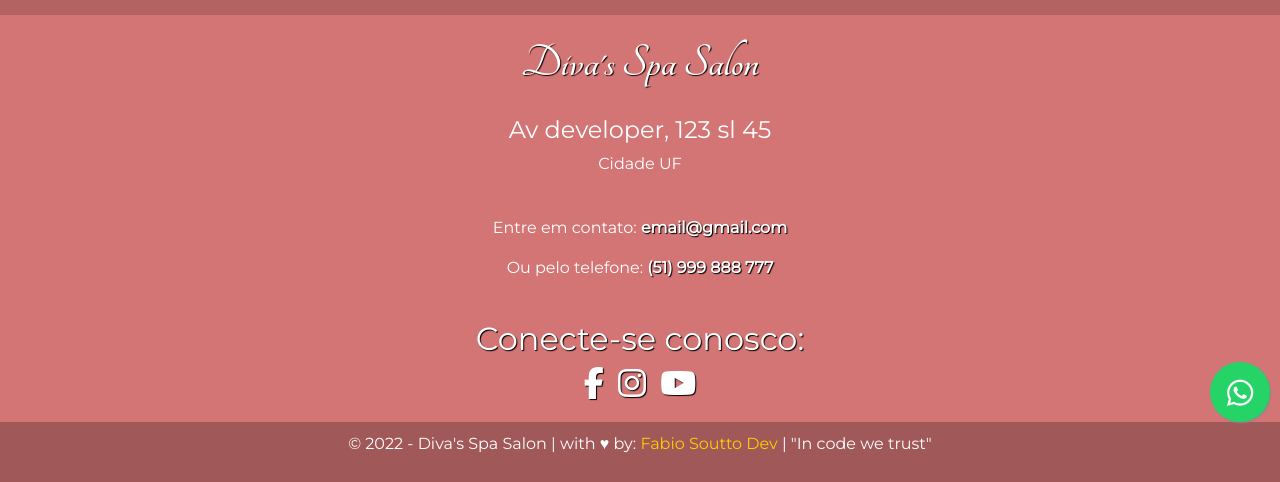
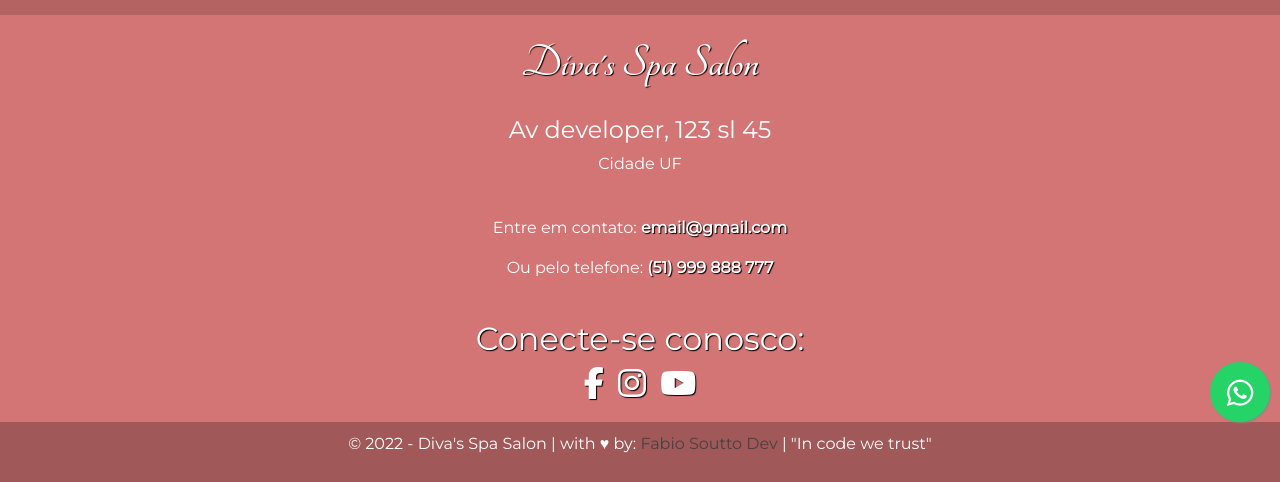
Before and after one commit to fabiosoutto/divas-spa, a plain HTML site: page index.html in a window 1280 px wide. In both pictures the pointer is over the link "Fabio Soutto Dev". Shown: the part 2460-2942 px from the top of the page. Drawn offline with nearby package versions, Linux system fonts and the light colour scheme.

Commit message:
Update style.css

```diff
--- a/css/style.css
+++ b/css/style.css
@@ -303,7 +303,7 @@ section.invite h2{
 }
 
 .footer2 p > a:hover{
-    color: #ffcc00;
+    color: #464242;
 }
 
 /*   ===============   conteúdo responsivo   =================   */
```
